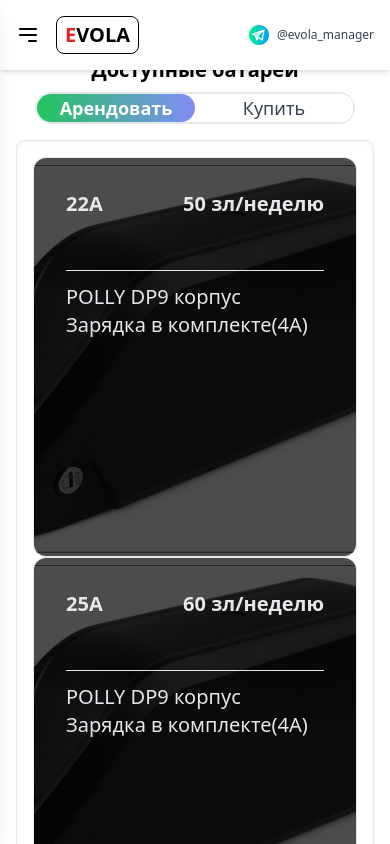
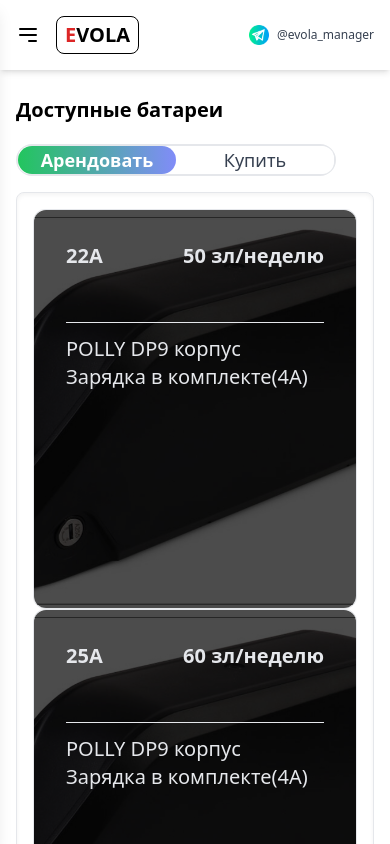
Before and after one commit to AndriiKozlovskyi/evola_vue, a Nuxt app: page /batteries in a window 390 px wide. Shown: the top 844 px of the page. Built offline with nearby package versions, Linux system fonts and the light colour scheme.

Commit message:
batteries fixed

```diff
--- a/pages/batteries.vue
+++ b/pages/batteries.vue
@@ -1,10 +1,10 @@
 <template>
-    <div class="p-4 sm:p-6">
+    <div class="p-4 mt-10 sm:p-6">
       <!-- Header with Switcher -->
-      <div class="flex flex-col sm:flex-row items-center sm:justify-between space-y-2 sm:space-y-0 mb-4">
-        <h1 class="text-xl sm:text-2xl font-bold">Доступные батареи</h1>
-        <Switcher />
-      </div>
+      <div class="flex flex-col sm:flex-row sm:justify-between space-y-5 sm:space-y-0 mb-4">
+      <h1 class="text-xl sm:text-2xl font-bold text-left sm:text-left">Доступные батареи</h1>
+      <Switcher v-model="isSelected" />
+    </div>
 
       <!-- Battery Cards Grid -->
       <div class="flex flex-wrap justify-center sm:justify-start md:space-x-4 border rounded-lg shadow-inner p-4 sm:p-6 md:p-10 h-full">
@@ -31,6 +31,10 @@
   </template>
 
   <script setup lang="ts">
+  import { ref } from 'vue';
+
   import BatteryCard from '~/components/BatteryCard.vue';
   import Switcher from '~/components/Switcher.vue';
+  const isSelected = ref(false); // Default: Rent (false)
+
   </script>
```
